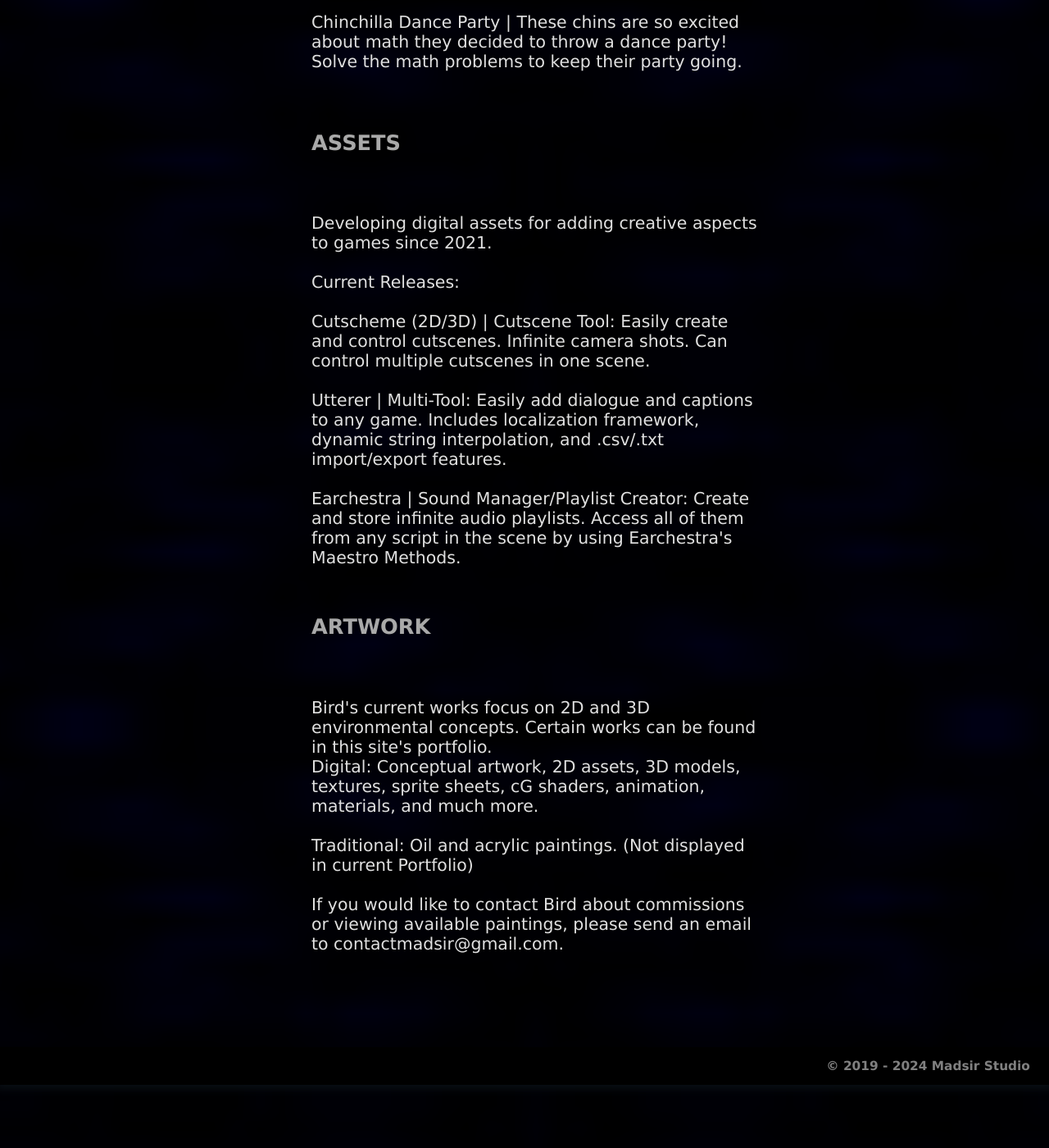
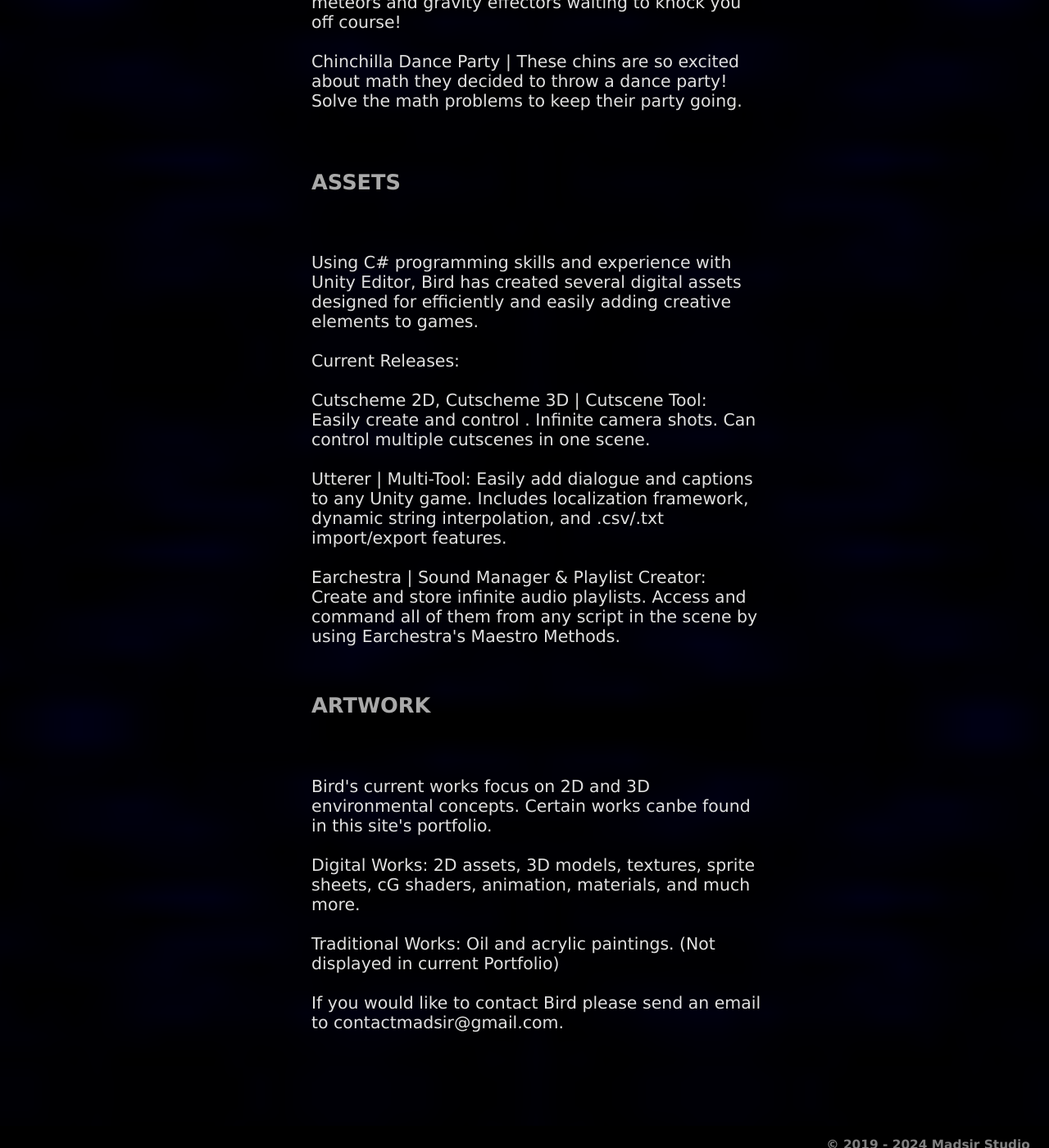
Before and after one commit to Madsir/madsirstudio.github.io, a Jekyll site: the page built from about/index.html, in a window 1280 px wide and 1400 px high, scrolled down 916 px. Shown: the whole window at 82% size. Built offline with Jekyll 4.4.1, drawn with Linux system fonts in a browser that asks for light colours; before the commit the page ends 2239 px from its top, so only the background shows below that; some of the changed text lies outside the part shown.

Commit message:
Update index.html

```diff
--- a/about/index.html
+++ b/about/index.html
@@ -74,29 +74,29 @@
 		<br>
 			<br>
 			<h2>ABOUT</h2><br>
-			<p>Madsir Studio is a collection of works by artist and developer H. B. Bird.</p>
+			<p>Madsir Studio was established in 2019 and represents a collection of works by artist, game developer, and digital asset creator H. B. Bird.</p>
 		<br>
 			<h2>GAMES</h2><br><br>
-			<p>Creating video games full of radness and madness since 2019.<br><br>
+			<p>Bird has handled the conception, design, development, and launch of three multi-platform games using Unity and Android Studio.<br><br>
 			Current Releases:<br><br>
-			Calculation Boogey | Solve the math problems before the sun sets or the boogeyman will get you. <br><br>
-			Space Toots | Eat space jellies, get gas, and propel your way through the spacescapes. Beware! the meteors and gravity effectors ready to knock you off course. <br><br>
-			Chinchilla Dance Party | These chins are so excited about math they decided to throw a dance party! Solve the math problems to keep their party going. <br> </p>
+			Calculation Boogey | Finish the math problems before the sun sets or the boogeyman will get you. <br><br>
+			Space Toots | Eat space jellies, get gas, and propel your way through the spacescapes. Beware the meteors and gravity effectors waiting to knock you off course! <br><br>
+			Chinchilla Dance Party | These chins are so excited about math they decided to throw a dance party! Solve the math problems to keep their party going. <br></p>
 		<br>
 		<br>
 			<h2>ASSETS</h2><br><br>
-			<p>Developing digital assets for adding creative aspects to games since 2021. <br><br>
+			<p>Using  C# programming skills and experience with Unity Editor, Bird has created several digital assets designed for efficiently and easily adding creative elements to games.<br><br>
 			Current Releases: <br><br>
-			Cutscheme (2D/3D) | Cutscene Tool: Easily create and control cutscenes. Infinite camera shots. Can control multiple cutscenes in one scene.<br><br>
-			Utterer | Multi-Tool: Easily add dialogue and captions to any game. Includes localization framework, dynamic string interpolation, and .csv/.txt import/export features.<br><br>
-			Earchestra | Sound Manager/Playlist Creator: Create and store infinite audio playlists. Access all of them from any script in the scene by using Earchestra's Maestro Methods.
+			Cutscheme  2D, Cutscheme 3D | Cutscene Tool: Easily create and control . Infinite camera shots. Can control multiple cutscenes in one scene.<br><br>
+			Utterer | Multi-Tool: Easily add dialogue and captions to any Unity game. Includes localization framework, dynamic string interpolation, and .csv/.txt import/export features.<br><br>
+			Earchestra | Sound Manager & Playlist Creator: Create and store infinite audio playlists. Access and command all of them from any script in the scene by using Earchestra's Maestro Methods.
 			</p>
 		  <br>
 		  <h2>ARTWORK</h2><br><br>
-		  <p> Bird's current works focus on 2D and 3D environmental concepts. Certain works can be found in this site's portfolio.<br>
-				Digital: Conceptual artwork, 2D assets, 3D models, textures, sprite sheets, cG shaders, animation, materials, and much more.<br><br>
-				Traditional: Oil and acrylic paintings. (Not displayed in current Portfolio) <br><br>
-				If you would like to contact Bird about commissions or viewing available paintings, please send an email to contactmadsir@gmail.com.
+		  <p> Bird's current works focus on 2D and 3D environmental concepts. Certain works canbe found  in this site's portfolio.<br><br>
+				Digital Works: 2D assets, 3D models, textures, sprite sheets, cG shaders, animation, materials, and much more.<br><br>
+				Traditional Works: Oil and acrylic paintings. (Not displayed in current Portfolio) <br><br>
+				If you would like to contact Bird please send an email to contactmadsir@gmail.com.
 			</p>
 		 <br>
 		<br>
```
